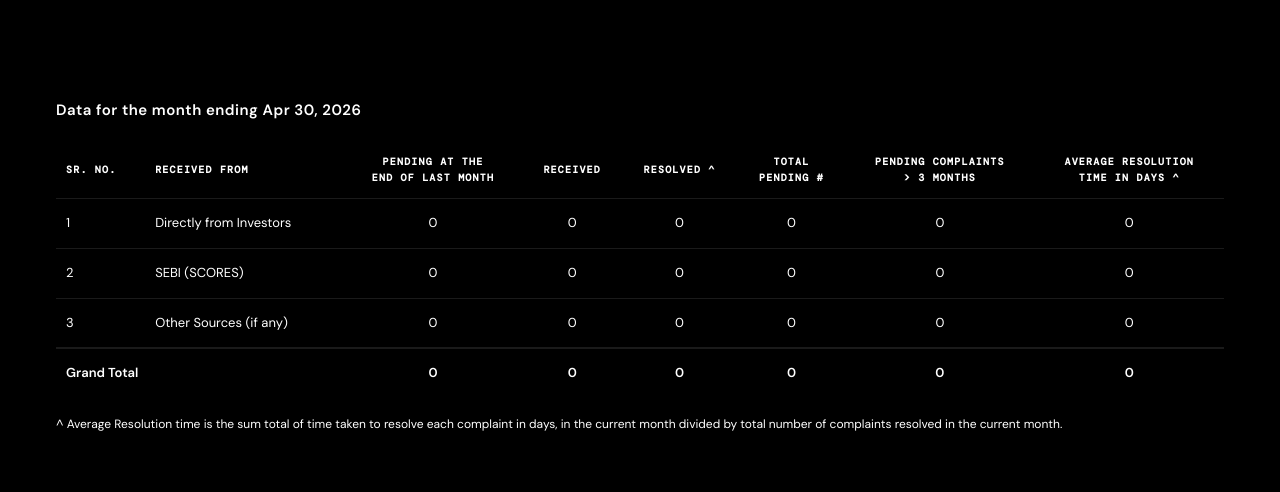
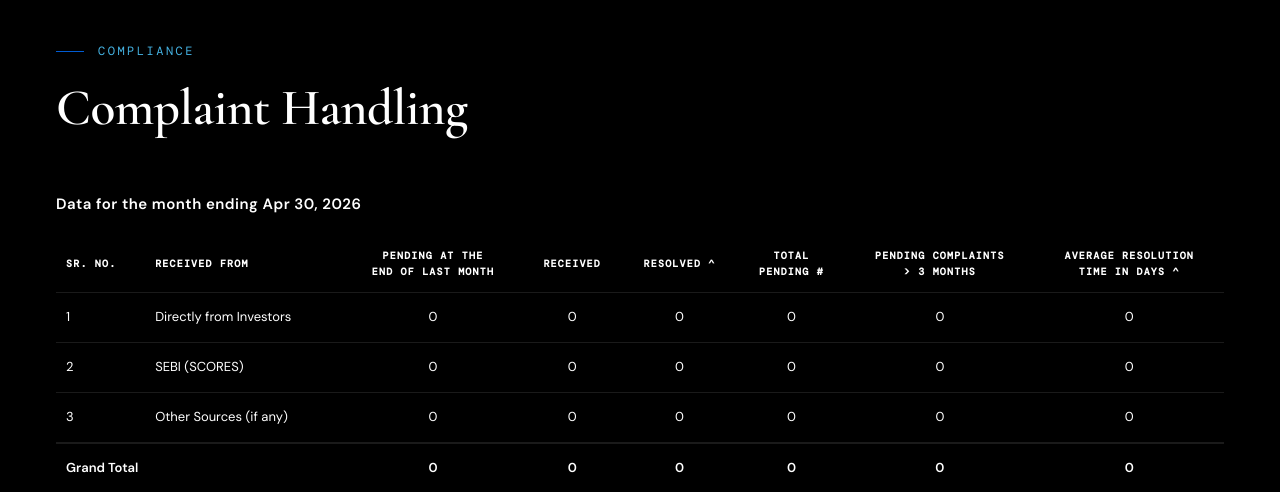
Before and after one commit to mishrakm/pw-pms, a PHP site: page /compliance.php in a window 1280 px wide. Shown: the part 68-560 px from the top of the page. Run offline with PHP 8.4, Linux system fonts and the light colour scheme; data that the repository does not hold is empty.

Commit message:
added title

```diff
--- a/compliance.php
+++ b/compliance.php
@@ -104,6 +104,11 @@ foreach ($annualTrend as $r) {
 
 <div class="section-wrap" id="compliance">
   <div class="inner">
+    <div style="margin-bottom:48px;">
+      <div class="s-eyebrow reveal">Compliance</div>
+      <h2 class="s-title reveal d1">Complaint Handling</h2>
+    </div>
+
     <h3 style="font-family:var(--f-body);font-size:15px;font-weight:600;color:var(--white);margin:56px 0 6px;letter-spacing:0.5px;">Data for the month ending <?= cesc((string)($meta['month_ending'] ?? '')) ?></h3>
 
     <div style="overflow-x:auto;-webkit-overflow-scrolling:touch;margin-top:20px;">
```
Also changed, not shown: 1 other file.
